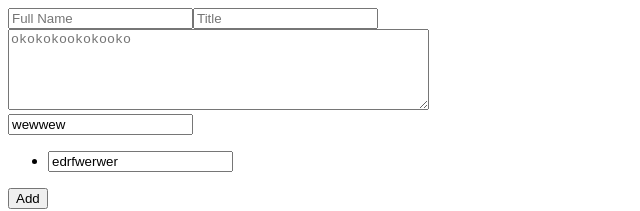
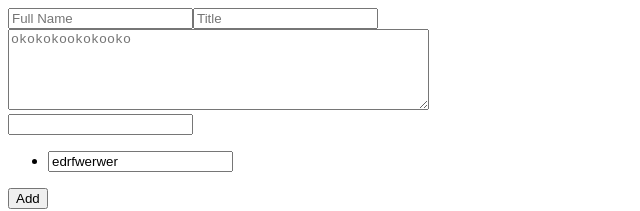
Before and after one commit to Pratik-Karale/cv-app, a React (Create React App) app: page / in a window 1280 px wide. Shown: the top 211 px of the page, without its empty margins (0-640 px from the left). Built offline with nearby package versions, Linux system fonts and the light colour scheme.

Commit message:
add user custom title for InfoSection

```diff
--- a/src/components/InfoSection.jsx
+++ b/src/components/InfoSection.jsx
@@ -20,7 +20,7 @@ export default class InfoSection extends Component {
     //   console.log(this.editBulletPoint)
     return (
       <div className="Info-section">
-          <TextInput value="wewwew" st="preview"/>
+          <TextInput value={this.props.title} st="preview"/>
           <ul>
             {this.state.bulletPoints.map((bulletPoint,i)=>{
                 return <li><TextInput st={this.props.st} editInput={this.editBulletPoint} value={bulletPoint}/></li>
```
